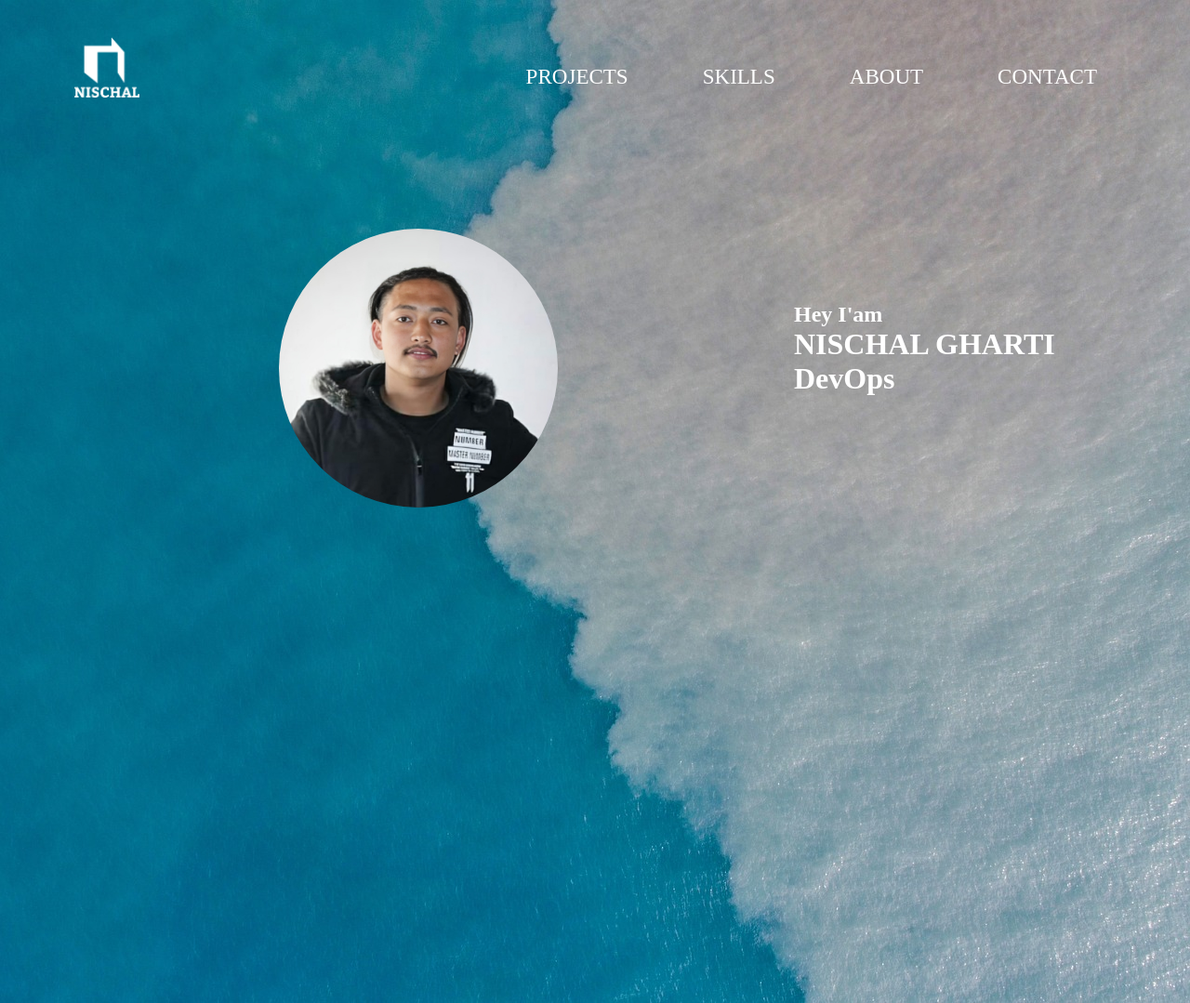
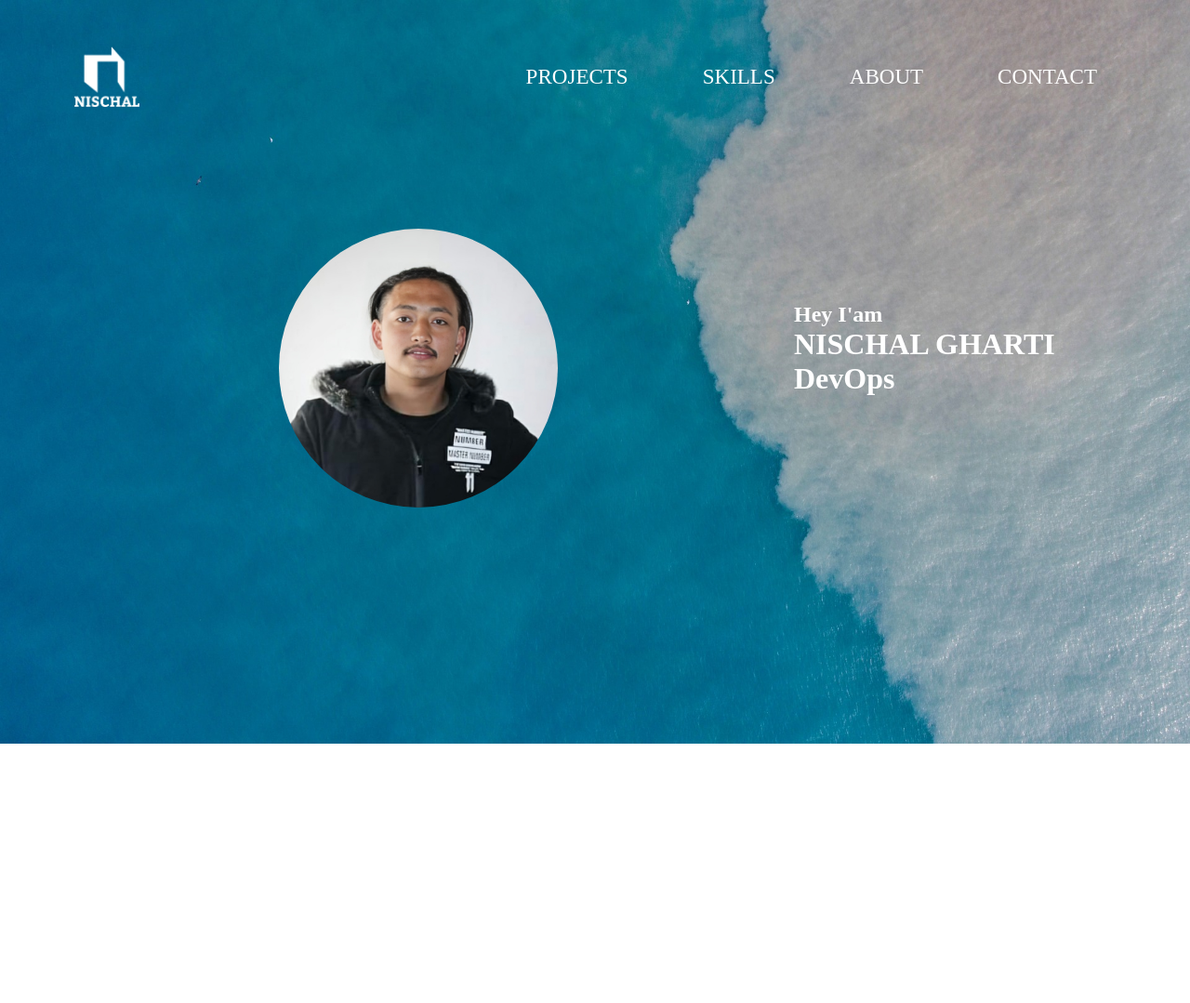
Before and after one commit to chemical081/Docker-project-1, a plain HTML site: page index.html in a window 1280 px wide. Shown: the whole page at 93% size. After the commit the page ends 800 px from the top, so only its background shows below. Drawn offline with Linux system fonts and the light colour scheme; a web font is replaced by a local one.

Commit message:
background-image maintained properly

```diff
--- a/index.html
+++ b/index.html
@@ -10,7 +10,6 @@
     <link href="https://fonts.googleapis.com/css2?family=Kadwa:wght@400;700&family=Nanum+Pen+Script&family=Poppins:wght@300;400;500;600&family=Sacramento&display=swap" rel="stylesheet">
 </head>
 <body>
-    <img src="images/sea-2755901_1920.jpg" class="background-pic" alt="background-image">
     <!-- LOGO & NAV BAR -->
     <img src="images/Vector.png" alt="logo" class="nischal-logo">
     <div id="nav-desktop-menu">
@@ -33,5 +32,7 @@
 
     </div>
 
+
+
 </body>
 </html>
--- a/styles.css
+++ b/styles.css
@@ -4,17 +4,17 @@
     font-family: "Kadwa", serif;
 }
 
-.background-pic {
-    position: absolute;
-    top: 0;
-    right: 0;
-    z-index: 0; /* Adjust as needed */
+body {
+    background-image: url("images/sea-2755901_1920.jpg");
+    background-size: 100vw 100vh;
+    background-repeat: no-repeat;
 }
+
 
 /* Desktop-navi-bar */
 .nischal-logo{
     position:relative;
-    top: 40px;
+    top: 50px;
     left: 80px;
     height: 65px;
     width: 70px;
```
